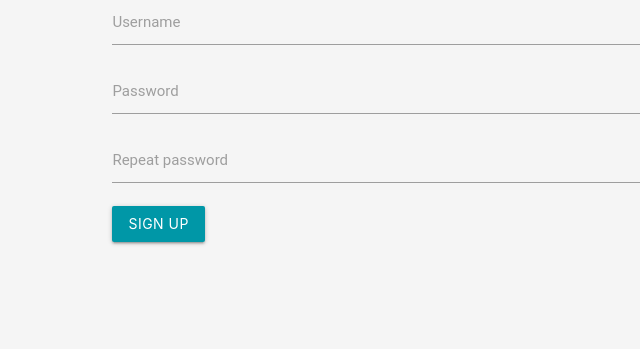
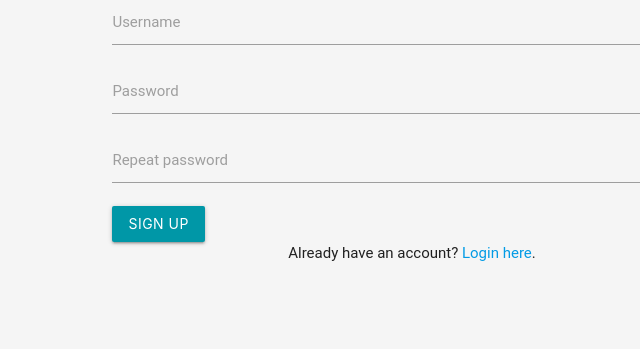
Before and after one commit to varshney-yash/chango, a Django app: page /signup/ in a window 1280 px wide. Shown: the part 200-549 px from the top of the page, without its empty margins (228-868 px from the left). Run offline with Django 5.2, Linux system fonts and the light colour scheme; style sheets or scripts are compiled from the project's sources.

Commit message:
fix: minor ui changes

```diff
--- a/account/templates/account/signup.html
+++ b/account/templates/account/signup.html
@@ -42,6 +42,13 @@
             Sign Up
         </button>
     </form>
+    <div class="row">
+        <div class="col s12 m6 offset-m3">
+            <p class="center-align mt-3">
+                Already have an account? <a href="{% url 'login' %}">Login here</a>.
+            </p>
+        </div>
+    </div>
 </div>
 
 <link rel="stylesheet" href="https://cdnjs.cloudflare.com/ajax/libs/materialize/1.0.0/css/materialize.min.css">
--- a/core/templates/core/base.html
+++ b/core/templates/core/base.html
@@ -47,8 +47,8 @@
 
     <nav class="container mx-auto">
         <div class="nav-wrapper">
-            <a href="{% url 'core:index' %}" class="brand-logo">Chango</a>
-            <ul id="nav-desktop" class="right hide-on-med-and-down">
+            <a href="{% url 'core:index' %}" class="brand-logo left">Chango</a>
+            <ul id="nav-desktop" class="right">
                 <li><a href="{% url 'core:about' %}">About</a></li>
                 {% if request.user.is_authenticated %}
                 <li><a href="/rooms/">Rooms</a></li>
```
